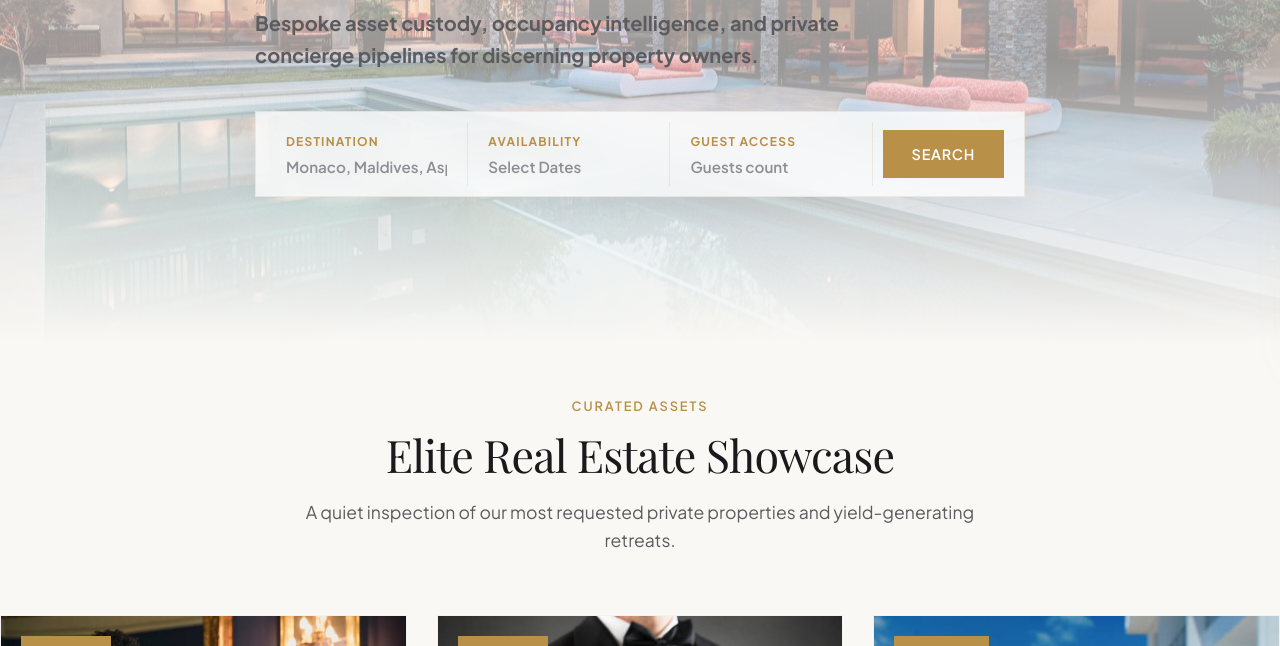
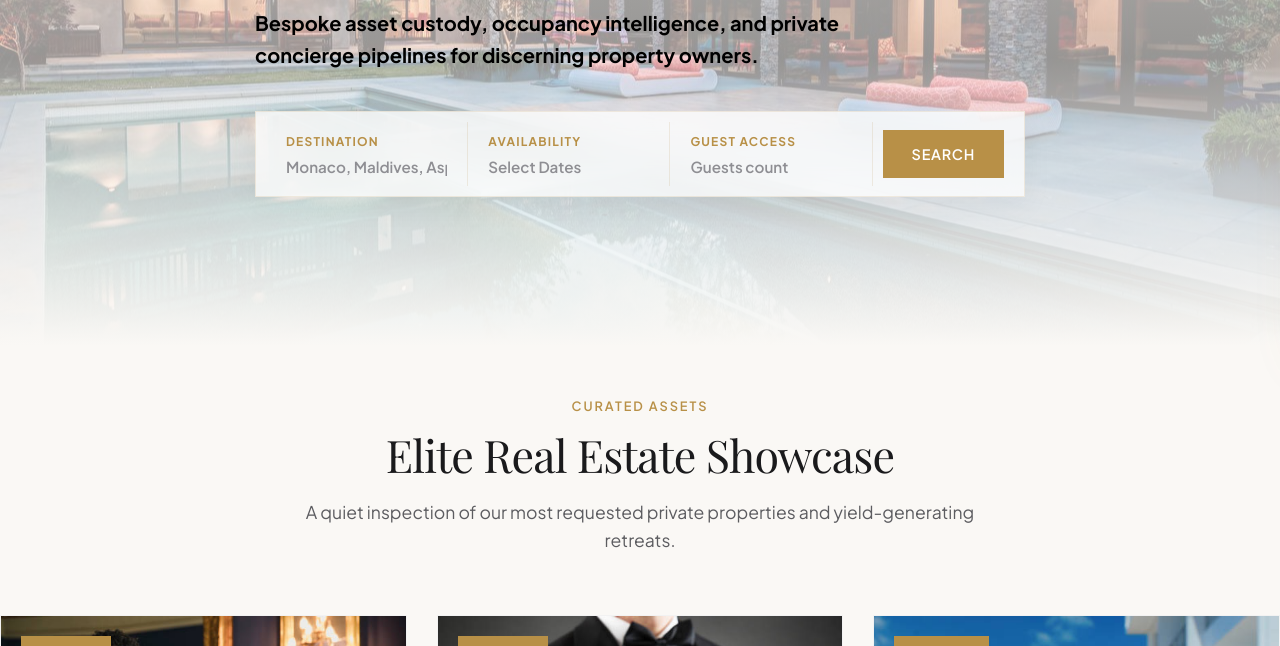
Before and after one commit to venkat2005code/villa, a website: page index.html in a window 1280 px wide. Shown: the part 454-1100 px from the top of the page. Drawn offline with nearby package versions, Linux system fonts and the light colour scheme; a web font is replaced by a local one.

Commit message:
Change hero description color to black in light mode

```diff
--- a/style.css
+++ b/style.css
@@ -748,7 +748,7 @@ img {
   text-shadow: 0 2px 5px rgba(0,0,0,0.2);
 }
 [data-theme="light"] .hero-desc {
-  color: var(--text-secondary);
+  color: #000000;
   text-shadow: none;
 }
 @media (max-width: 768px) {
```
